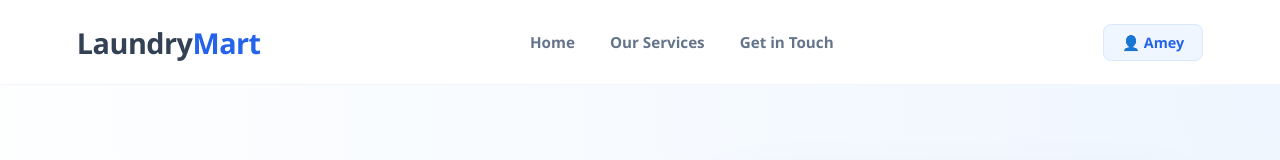
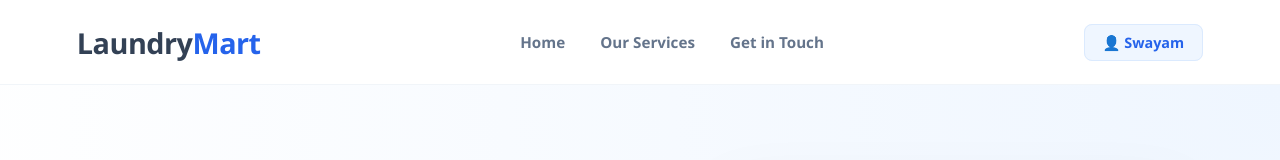
Before and after one commit to SwayamShah010/Laundry-Mart, a plain HTML site: page laundry-mart-main/index.html in a window 1280 px wide. Shown: the top 160 px of the page. Drawn offline with nearby package versions, Linux system fonts and the light colour scheme.

Commit message:
Update index.html

```diff
--- a/laundry-mart-main/index.html
+++ b/laundry-mart-main/index.html
@@ -19,7 +19,7 @@
         </ul>
     </nav>
     <div class="profile-section">
-        <span class="logged-user">👤 Amey</span>
+        <span class="logged-user">👤 Swayam</span>
     </div>
 </header>
 
```
